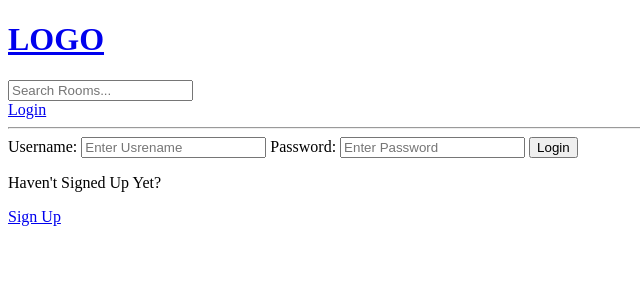
After one commit to ChangZongChun/django-chat-room, a Django app: page /login/ in a window 1280 px wide. The commit adds this page. Shown: the top 300 px of the page, without its empty margins (0-640 px from the left). Run offline with Django 4.2, Linux system fonts and the light colour scheme.

Commit message:
add login and register pages

```diff
--- a/chatroom/base/templates/base/home.html
+++ b/chatroom/base/templates/base/home.html
@@ -32,8 +32,11 @@
         <div>
             {% for room in rooms %}
                 <div>
+                    {% if request.user == room.host %}
                     <a href="{% url 'update-room' room.id %}">Edit</a>
                     <a href="{% url 'delete-room' room.id %}">Delete</a>
+                    {% endif %}
+
                     <span>@{{room.host.username}}</span>
                     <h5>{{room.id}} -- <a href="{% url 'room' room.id %}"> {{room.name}}</a></h5>
                     <small>{{room.topic.name}}</small>
--- /dev/null
+++ b/chatroom/base/templates/base/login_register.html
@@ -0,0 +1,39 @@
+{% extends 'main.html' %}
+
+{% block content %}
+
+{% if page == 'login' %}
+<div>
+    <form method="POST" action="">
+        {% csrf_token %}
+
+        <label>Username:</label>
+        <input type="text" name="username" placeholder="Enter Usrename" />
+
+        <label>Password:</label>
+        <input type="text" name="password" placeholder="Enter Password" />
+
+        <input type="submit" value="Login" />
+    </form>
+
+    <p>Haven't Signed Up Yet?</p>
+    <a href="{% url 'register' %}">Sign Up</a>
+
+</div>
+
+{% else %}
+<div>
+    <form method="POST" action="">
+        {% csrf_token %}
+        {{form.as_p}}
+
+        <input type="submit" value="Register" />
+    </form>
+
+    <p>Already Signed Up?</p>
+    <a href="{% url 'login' %}">Login</a>
+
+</div>
+{% endif %}
+
+{% endblock %}
--- a/chatroom/base/urls.py
+++ b/chatroom/base/urls.py
@@ -3,7 +3,12 @@ from . import views
 
 
 urlpatterns = [
+    path('login/', views.loginPage, name="login"),
+    path('logout/', views.logoutUser, name="logout"),
+    path('register/', views.registerPage, name="register"),
+
     path('', views.home, name="home"),
+
     path('room/<str:pk>/', views.inRoom, name="room"),
     path('creat-room/', views.createRoom, name="create-room"),
     path('update-room/<str:pk>', views.updateRoom, name='update-room'),
--- a/chatroom/base/views.py
+++ b/chatroom/base/views.py
@@ -1,6 +1,13 @@
 from django.shortcuts import render, redirect
+from django.http import HttpResponse
 from django.db.models import Q
-from .models import Room, Topic
+from django.contrib import messages
+from django.contrib.auth.decorators import login_required
+from django.contrib.auth import authenticate, login, logout
+from django.contrib.auth.models import User
+from django.contrib.auth.forms import UserCreationForm
+
+from .models import Room, Topic, Message
 from .forms import RoomForm
 
 # Create your views here.
@@ -10,6 +17,53 @@ from .forms import RoomForm
 #     {'id': 2, 'name': 'Design with me'},
 #     {'id': 3, 'name': 'Frontend developers'},
 # ]
+
+def loginPage(request):
+    page = 'login'
+    if request.user.is_authenticated:
+        return redirect('home')
+
+    if request.method == 'POST':
+        username = request.POST.get('username').lower()
+        password = request.POST.get('password')
+
+        try :
+            user = User.objects.get(username=username)
+            user = authenticate(request, username=username, password=password)
+            if user is not None:
+                login(request, user)
+                return redirect('home')
+            else:
+                messages.error(request, 'Password is wrong')
+        except:
+            messages.error(request, 'User does not exist')
+
+
+    context = {'page':page}
+    return render(request, 'base/login_register.html', context)
+
+
+def logoutUser(request):
+    logout(request)
+    return redirect('home')
+
+
+def registerPage(request):
+    form = UserCreationForm()
+
+    if request.method == 'POST':
+        form = UserCreationForm(request.POST)
+        if form.is_valid():
+            user = form.save(commit=False)
+            user.username = user.username.lower()
+            user.save()
+            login(request, user)
+            return redirect('home')
+        else:
+            messages.error(request, 'An error occurred during registration')
+
+    return render(request, 'base/login_register.html', {'form': form})
+
 
 def home(request):
     q = request.GET.get('q') if request.GET.get('q') != None else ''
@@ -32,9 +86,11 @@ def inRoom(request, pk):
     #     if i['id'] == int(pk):
     #         room = i
     room = Room.objects.get(id= pk)
-    context = {'room': room}
+    messages = room.message_set.all()
+    context = {'room': room, 'message': messages}
     return render(request, 'base/room.html', context)
 
+@login_required(login_url='/login')
 def createRoom(request):
     form = RoomForm()
 
@@ -48,9 +104,13 @@ def createRoom(request):
     return render(request, 'base/room_form.html', context)
 
 
+@login_required(login_url='/login')
 def updateRoom(request, pk):
     room = Room.objects.get(id=pk)
     form = RoomForm(instance=room)
+
+    if request.user != room.host:
+        return HttpResponse('You are not allowed here!')
 
     if request.method == 'POST':
         form = RoomForm(request.POST, instance=room)
@@ -61,8 +121,12 @@ def updateRoom(request, pk):
     context = {'form': form}
     return render(request, 'base/room_form.html', context)
 
+@login_required(login_url='/login')
 def deleteRoom(request, pk):
     room = Room.objects.get(id=pk)
+
+    if request.user != room.host:
+        return HttpResponse('You are not allowed here!')
 
     if request.method == 'POST':
         room.delete()
--- a/chatroom/templates/main.html
+++ b/chatroom/templates/main.html
@@ -9,6 +9,14 @@
 <body>
     {% include 'navbar.html' %}
 
+    {% if messages %}
+    <ul class="messages">
+        {% for message in messages %}
+        <li>{{ message }}</li>
+        {% endfor %}
+    </ul>
+    {% endif %}
+
     {% block content %}
 
     {% endblock %}
--- a/chatroom/templates/navbar.html
+++ b/chatroom/templates/navbar.html
@@ -6,4 +6,11 @@
     <input type="text" name="q" placeholder="Search Rooms..." />
 </form>
 
+{% if request.user.is_authenticated %}
+<p>Hello {{request.user.username}}</p>
+<a href="{% url 'logout' %}">Logout</a>
+{% else %}
+<a href="{% url 'login' %}">Login</a>
+{% endif %}
+
 <hr>
```
Also changed, not shown: chatroom/base/templates/base/room.html (+14 -0 lines).
